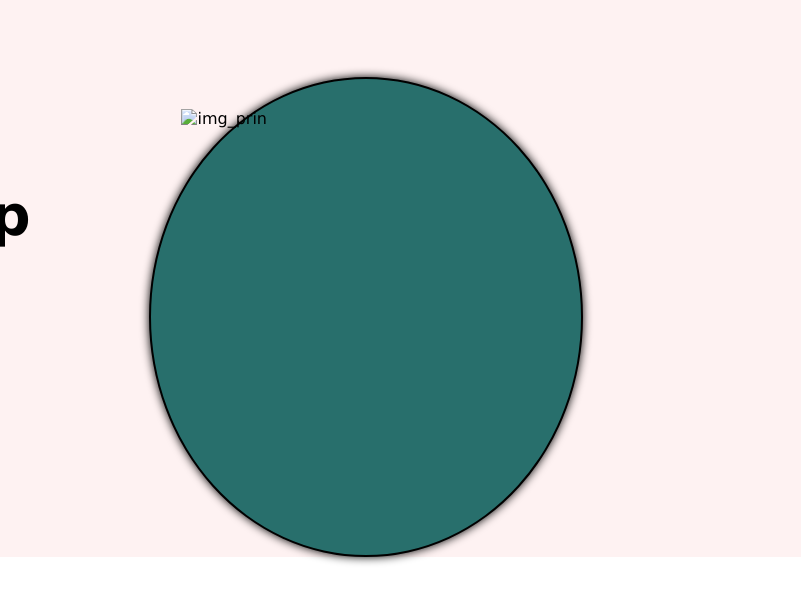
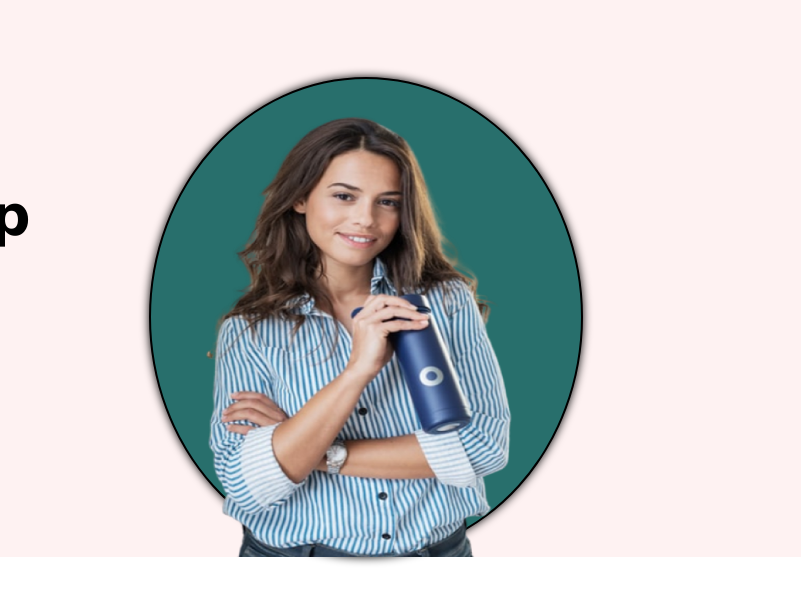
Before and after one commit to Stiwii/portafolio_Steeven_Sanchez, a plain HTML site: page index.html in a window 1280 px wide. Shown: the part 83-690 px from the top of the page, 479-1280 px from the left. Drawn offline with nearby package versions, Linux system fonts and the light colour scheme.

Commit message:
imagen arreglada

```diff
--- a/index.html
+++ b/index.html
@@ -47,7 +47,7 @@
         </div>
         <div class="h_img_cont">
           <div class="h_circle circle"></div>
-          <img src="/proyecto/assets/img/img1.png" alt="img_prin" class="h_img">
+          <img src="./assets/img/img1.png" alt="img_prin" class="h_img">
         </div>
 
       </div>
```
